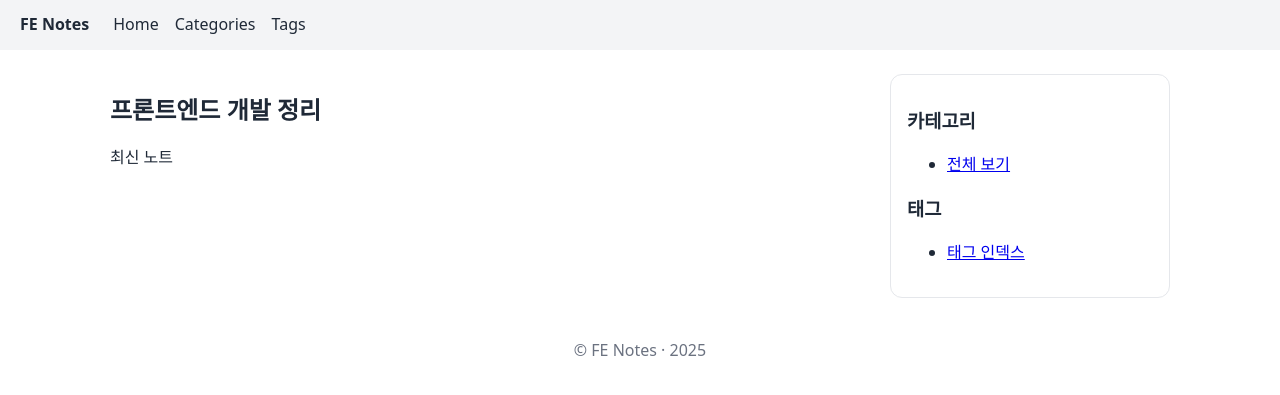
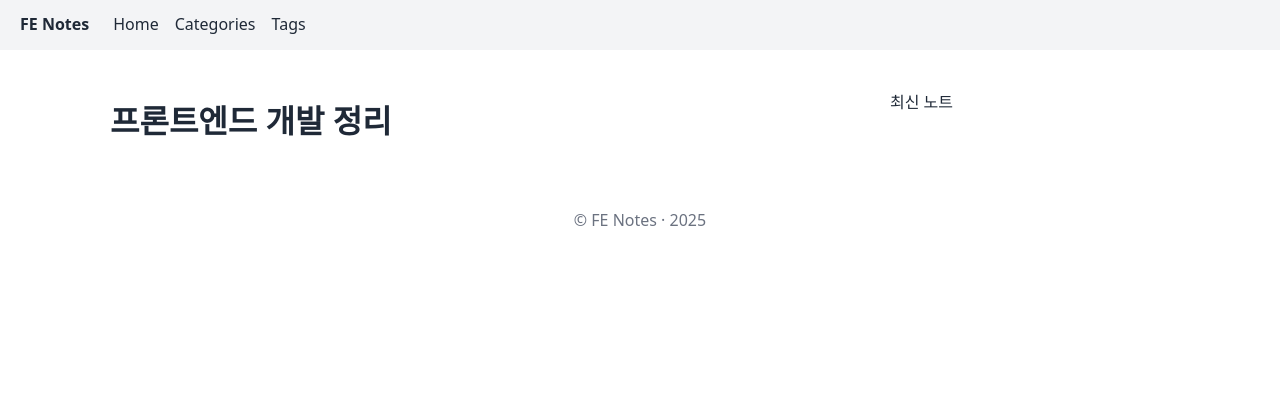
Before and after one commit to rainabak/rainabak.github.io, a Jekyll site: the page built from index.md, in a window 1280 px wide. Shown: the top 395 px of the page. Built offline with Jekyll 4.4.1, drawn with Linux system fonts in a browser that asks for light colours.

Commit message:
Update default.html

```diff
--- a/_layouts/default.html
+++ b/_layouts/default.html
@@ -1,30 +1,18 @@
 <!doctype html>
 <html lang="ko">
 <head>
-  <meta charset="utf-8">
-  <meta name="viewport" content="width=device-width, initial-scale=1">
+  <meta charset="utf-8" />
+  <meta name="viewport" content="width=device-width, initial-scale=1" />
   <title>{{ page.title }} | {{ site.title }}</title>
   <link rel="stylesheet" href="{{ '/assets/css/style.css' | relative_url }}">
 </head>
 <body>
   {% include nav.html %}
   <main class="container">
-    <article class="content">
-      {{ content }}
-    </article>
-    <aside class="sidebar">
-      <h3>카테고리</h3>
-      <ul>
-        <li><a href="{{ '/categories/' | relative_url }}">전체 보기</a></li>
-      </ul>
-      <h3>태그</h3>
-      <ul>
-        <li><a href="{{ '/tags/' | relative_url }}">태그 인덱스</a></li>
-      </ul>
-    </aside>
+    {{ content }}
   </main>
   <footer class="footer">
-    © {{ site.title }} · {{ site.time | date: "%Y" }}
+    © {{ site.title }} · {{ site.time | date: '%Y' }}
   </footer>
 </body>
 </html>
```
